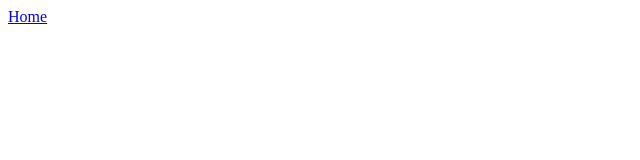
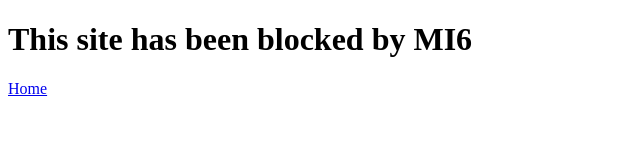
Before and after one commit to GameDevelipers/ArchieM, a plain HTML site: page p1.html in a window 1280 px wide. Shown: the whole page, without its empty margins (0-640 px from the left). Drawn offline with Linux system fonts and the light colour scheme.

Commit message:
Update p1.html

```diff
--- a/p1.html
+++ b/p1.html
@@ -2,7 +2,9 @@
 <!DOCTYPE html>
 <html>
   <title>ArchieM - P1</title>
-  <body></body>
+  <body>
+    <h1>This site has been blocked by MI6</h1>
+  </body>
   <footer>
     <nav>
       <a  href="index.html"> Home</a>
```
